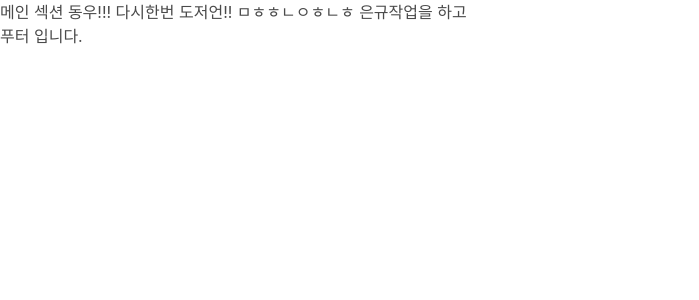
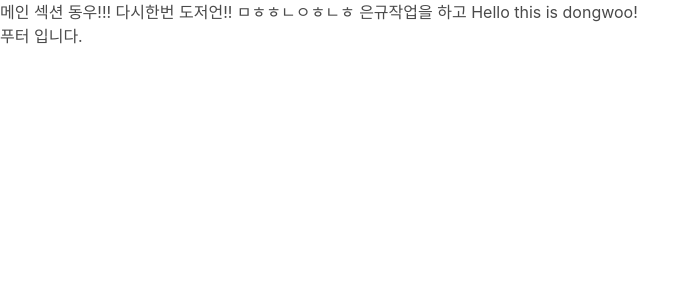
Before and after one commit to leubenia/gonwed, a Flask app: page / in a window 1280 px wide. Shown: the part 24-324 px from the top of the page, without its empty margins (0-699 px from the left). Run offline with Flask 2, Linux system fonts and the light colour scheme; some libraries are stand-ins or nearby versions.

Commit message:
test index.html

```diff
--- a/templates/index.html
+++ b/templates/index.html
@@ -68,6 +68,7 @@
                 동우!!!
                 다시한번 도저언!! ㅁㅎㅎㄴㅇㅎㄴㅎ
                 은규작업을 하고
+                Hello this is dongwoo!
             </div>
         </section>
 
```
